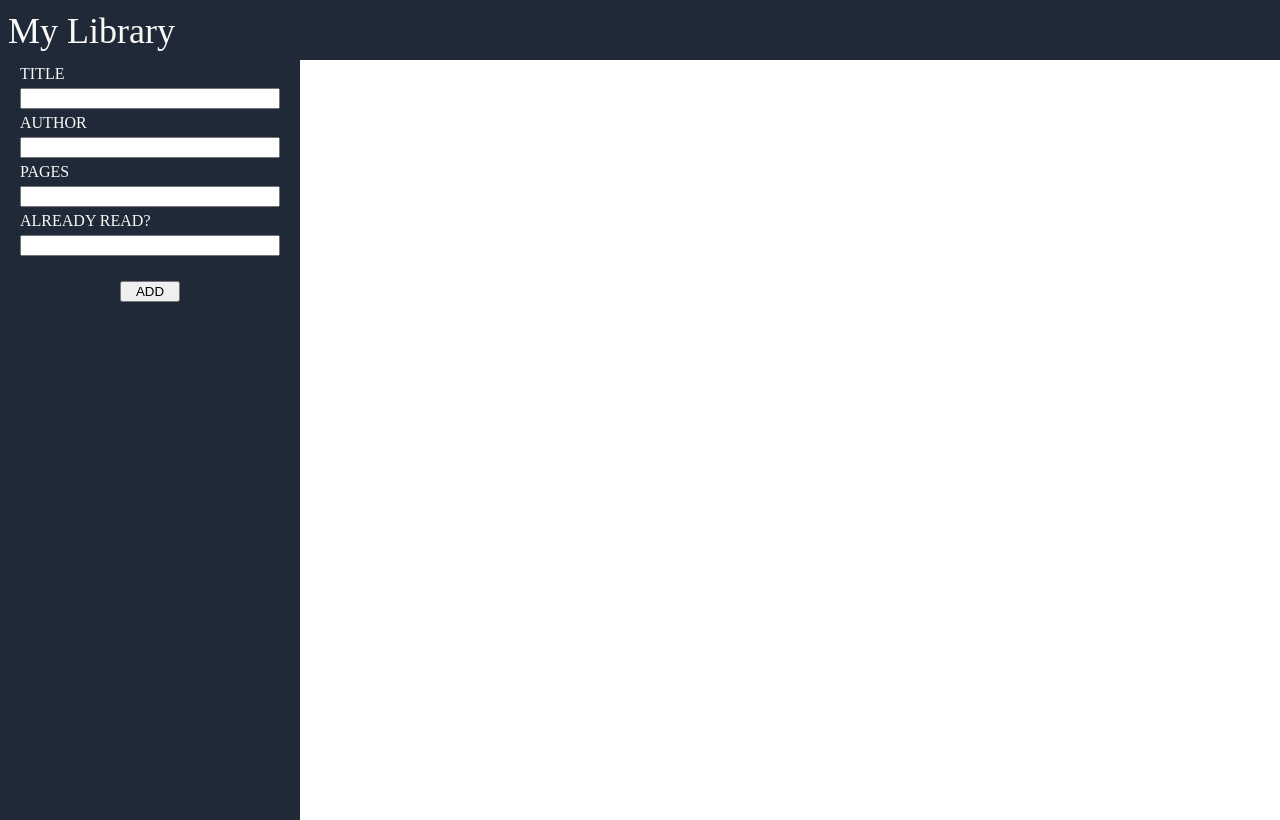
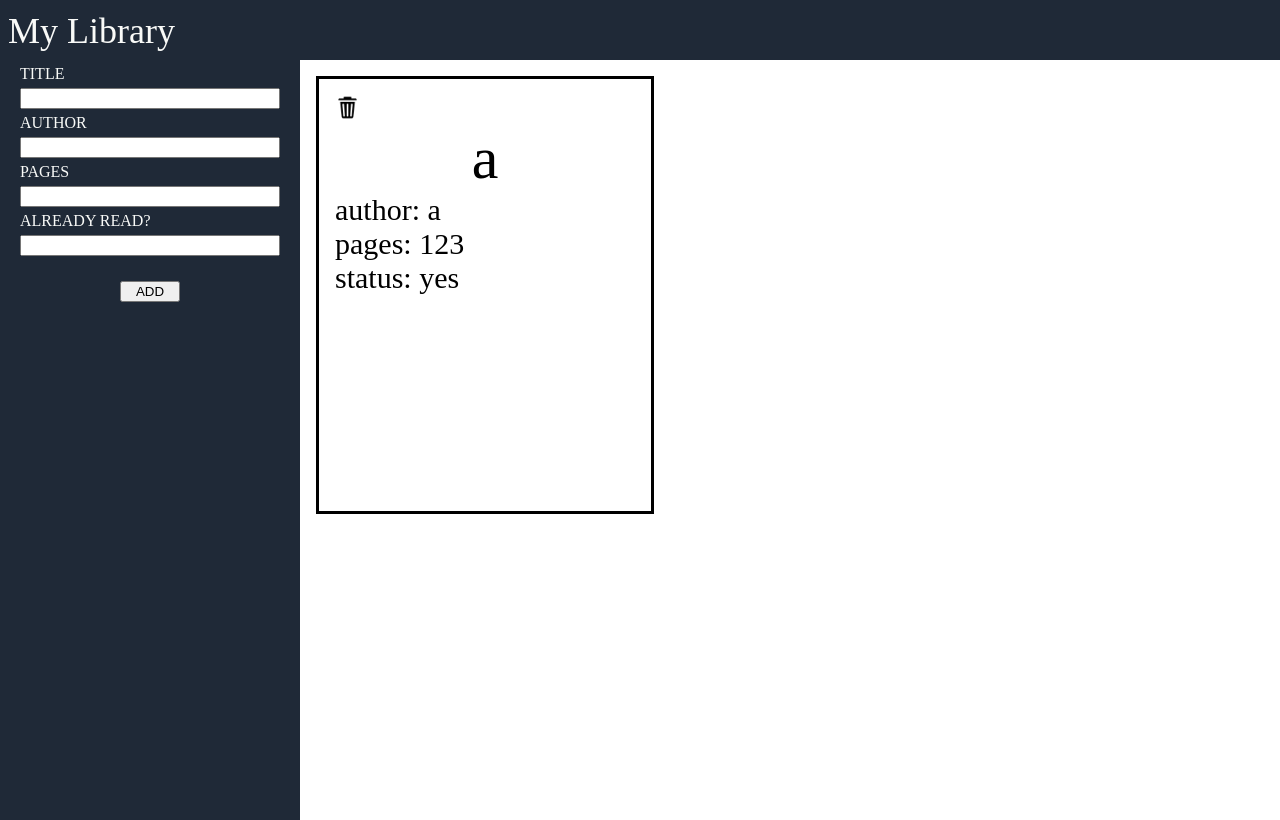
Before and after one commit to z1youRA/myLibrary, a plain HTML site: page index.html in a window 1280 px wide. Drawn offline with Linux system fonts and the light colour scheme.

Commit message:
add delete button

```diff
--- a/script.js
+++ b/script.js
@@ -32,36 +32,48 @@ function addBookToLibrary(title, author, pages, inputStatus) {
 }
 
 function displayBook() {
-    library.innerHTML = '';
-    myLibrary.forEach(bookInLib => {
+    library.innerHTML = ''; //clear the existed book on the page
+    myLibrary.forEach((bookInLib, index) => {
         const book = document.createElement('div');
         const title = document.createElement('div');
         const author = document.createElement('div');
         const pages = document.createElement('div');
         const status = document.createElement('div');
+        const buttonDel = document.createElement('input');
         book.classList.add('card');
+        book.setAttribute('data-key', `${index}`);
         title.textContent = bookInLib.title;
         title.classList.add('title');
-        author.textContent = bookInLib.author;
+        author.textContent = 'author: ' + bookInLib.author;
         author.classList.add('author');
-        pages.textContent = bookInLib.pages;
+        pages.textContent = 'pages: ' + bookInLib.pages;
         pages.classList.add('pages');
-        status.textContent = bookInLib.status;
+        status.textContent = 'status: ' + bookInLib.status;
         status.classList.add('status');
+        buttonDel.type = 'image';
+        buttonDel.src = 'img/bin.png';
+        buttonDel.classList.add('delete');
+        book.appendChild(buttonDel);
         book.appendChild(title);
         book.appendChild(author);
         book.appendChild(pages);
         book.appendChild(status);
         library.appendChild(book);
+        buttonDel.addEventListener('click', () => {
+            myLibrary.splice(book.getAttribute('data-key'), 1);
+            displayBook();
+        })
     })
 }
-
-let myLibrary = [];
+const book = new Book('a', 'a', 123, 'yes');
+let myLibrary = [book];
+displayBook();
 const titleInput = document.querySelector('.title-input');
 const authorInput = document.querySelector('.author-input');
 const pageInput = document.querySelector('.page-input');
 const statusInput = document.querySelector('.status-input');
 const buttonAdd = document.querySelector('.sidebar button');
+const buttonDel = document.querySelector('.delete');
 buttonAdd.addEventListener('click', ()=>{
     addBookToLibrary(titleInput.value, authorInput.value, pageInput.value, statusInput.value);
     displayBook();
--- a/styles.css
+++ b/styles.css
@@ -72,5 +72,11 @@ body {
 .author,
  .pages,
  .status{
-    font-size: 40px;
+    font-size: 30px;
 }
+
+.delete {
+    width: 25px;
+    height: 25px;
+    align-self: flex-end;
+}
```
Also changed, not shown: img/bin.png (added).
